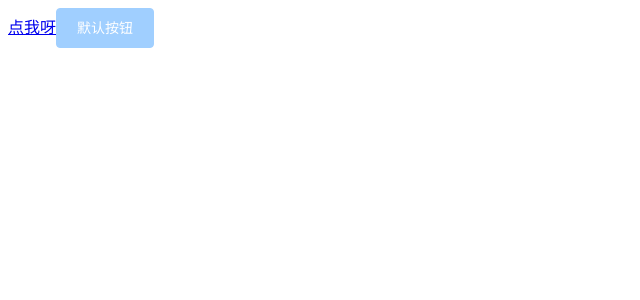
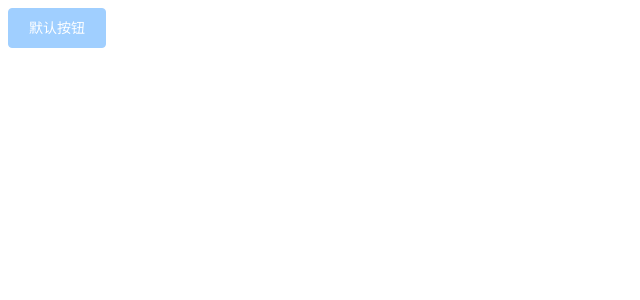
Before and after one commit to xing-ting-yuan/hmface, a Vue app: page / in a window 1280 px wide. Shown: the top 300 px of the page, without its empty margins (0-640 px from the left). Built offline with nearby package versions, Linux system fonts and the light colour scheme.

Commit message:
项目起步-创建login模块

```diff
--- a/src/App.vue
+++ b/src/App.vue
@@ -1,8 +1,10 @@
 <template>
 <div id="app">
+  <!-- 路由出口 -->
+  <router-view></router-view>
   <!-- 要加 to 属性 不然就会报错 -->
-  <router-link to="#">点我呀</router-link>
-   <el-button  type="primary" disabled>默认按钮</el-button>
+  <!-- <router-link to="#">点我呀</router-link> -->
+
 </div>
 </template>
 
--- a/src/router/index.js
+++ b/src/router/index.js
@@ -1,6 +1,8 @@
 import Vue from 'vue'
 //导入路由
 import VueRouter from 'vue-router'
+//导入主见
+import login from '../views/login/index.vue'
 
 //注册路由
 Vue.use(VueRouter)
@@ -8,7 +10,11 @@ Vue.use(VueRouter)
 //准备组件
 
 //设置路由规则
-const routes  = []
+const routes  = [
+    { path:'/',
+      component:login
+    },
+]
 
 //创建路由对象
 const router = new VueRouter ({
--- /dev/null
+++ b/src/views/login/index.vue
@@ -0,0 +1,15 @@
+<template>
+  <div id="app">
+       <el-button  type="primary" disabled>默认按钮</el-button>
+  </div>
+</template>
+
+<script>
+export default {
+
+}
+</script>
+
+<style>
+
+</style>
```
